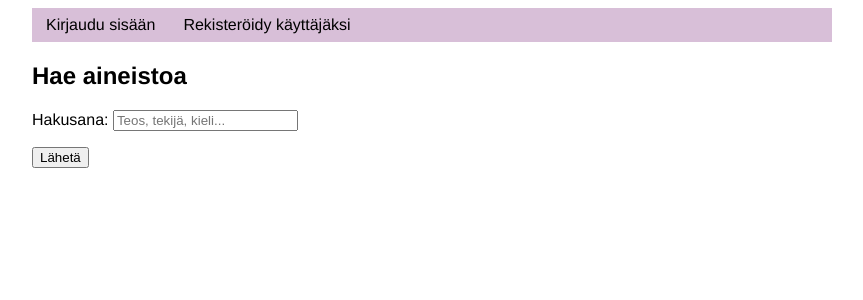
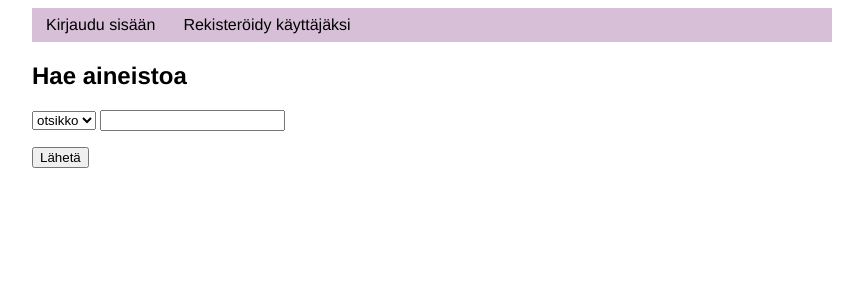
Before and after one commit to jattajulia/Kirjastosovellus, a Flask app: page /search in a window 1280 px wide. Shown: the part 218-518 px from the top of the page, without its empty margins (208-1071 px from the left). Run offline with Flask 2, Linux system fonts and the light colour scheme.

Commit message:
enable search by title, author or language

```diff
--- a/templates/search.html
+++ b/templates/search.html
@@ -3,7 +3,13 @@
 
 <h2>Hae aineistoa</h2>
 <form action="/result" method "GET">
-Hakusana: <input type = "text" placeholder="Teos, tekijä, kieli..." name="query">
+
+<select name="field">
+<option value=1> otsikko
+<option value=2> tekijä
+<option value=3> kieli
+</select>
+<input type = "text" name="query">
 <p>
 <input type="submit" value="Lähetä">
 
```
